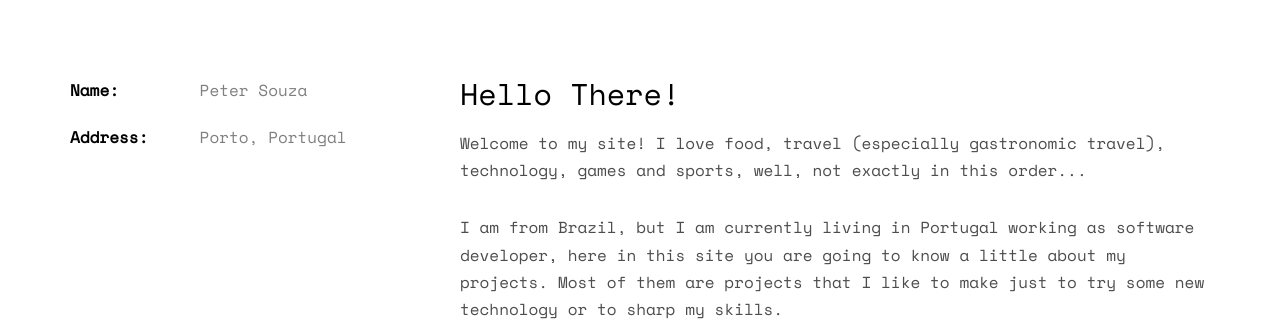
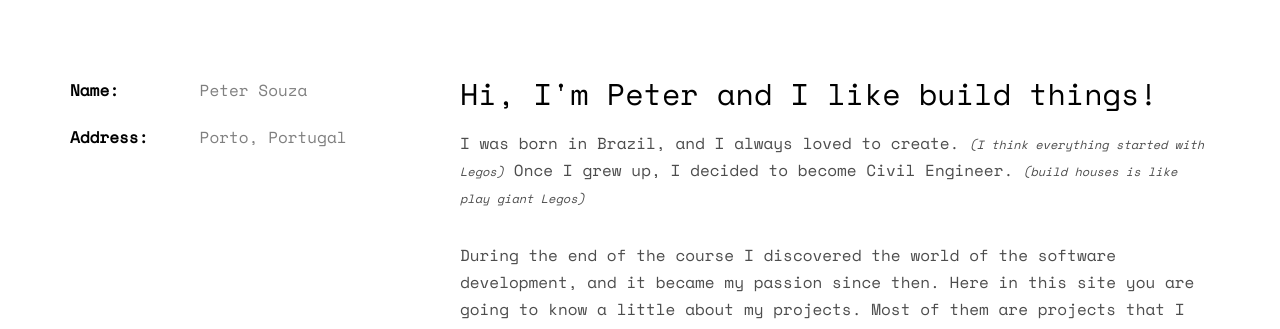
Before and after one commit to PeterPimentel/peterpimentel.github.io, a plain HTML site: page index.html in a window 1280 px wide. Shown: the part 995-1324 px from the top of the page. Drawn offline with nearby package versions, Linux system fonts and the light colour scheme; files whose address does not match are found by name.

Commit message:
feat: update about me

```diff
--- a/css/style.css
+++ b/css/style.css
@@ -394,6 +394,9 @@ figure {
   background: var(--primary-color);
 }
 
+#fh5co-about .fh5co-social-text p em {
+  font-size: 12px;
+}
 .fh5co-heading {
   margin-bottom: 5em;
 }
--- a/index.html
+++ b/index.html
@@ -111,14 +111,16 @@
 							</li>
 						</ul>
 					</div>
-					<div class="col-md-8">
-						<h2>Hello There!</h2>
-						<p>Welcome to my site! I love food, travel (especially gastronomic travel), technology, games
-							and sports, well, not exactly in this order...</p>
-						<p>I am from Brazil, but I am currently living in Portugal working as software developer, here
-							in this site you are going
-							to know a little about my projects. Most of them are projects that I like to make just to
-							try some new technology or to sharp my skills.
+					<div class="fh5co-social-text col-md-8">
+						<h2>Hi, I'm Peter and I like build things!</h2>
+						<p>I was born in Brazil, and I always loved to create. <em>(I think everything started with Legos)</em>
+							Once I grew up, I decided to become Civil Engineer. <em>(build houses is like play giant Legos)</em></p>
+						<p>During the end of the course I discovered the world of the software development, and it became my passion since
+							then.
+							Here in this site you are going to know a little about my projects. Most of them are projects that I like to
+							make
+							just
+							to try some new technology or to sharp my skills.
 						</p>
 						<p>
 						<ul class="fh5co-social-icons">
@@ -219,7 +221,7 @@
 										<span class="company">Solutis - 2017 - 2018</span>
 									</div>
 									<div class="timeline-body">
-										<p>Working with Chatbots (back-end, front-end, conversation), gamefication and web development.</p>
+										<p>Working with Chatbots (back-end, front-end, conversation), gamification and web development.</p>
 									</div>
 								</div>
 							</li>
```
